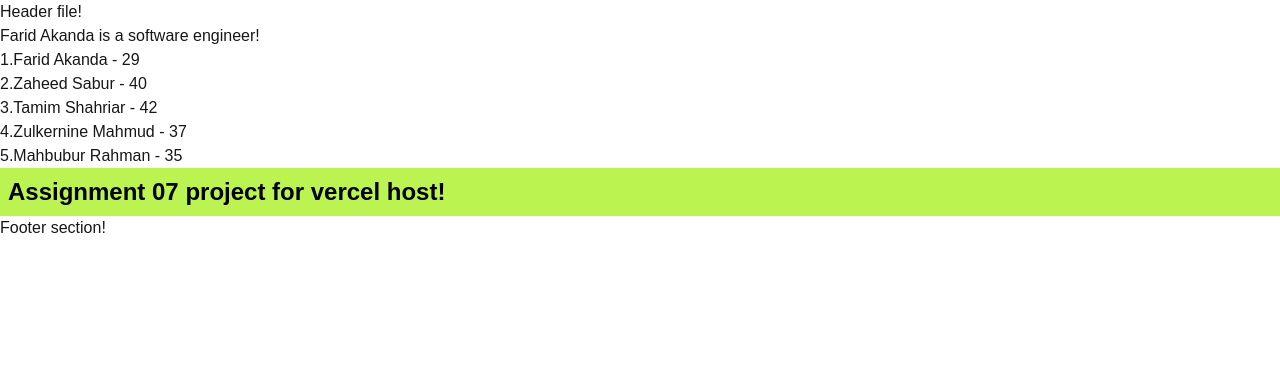
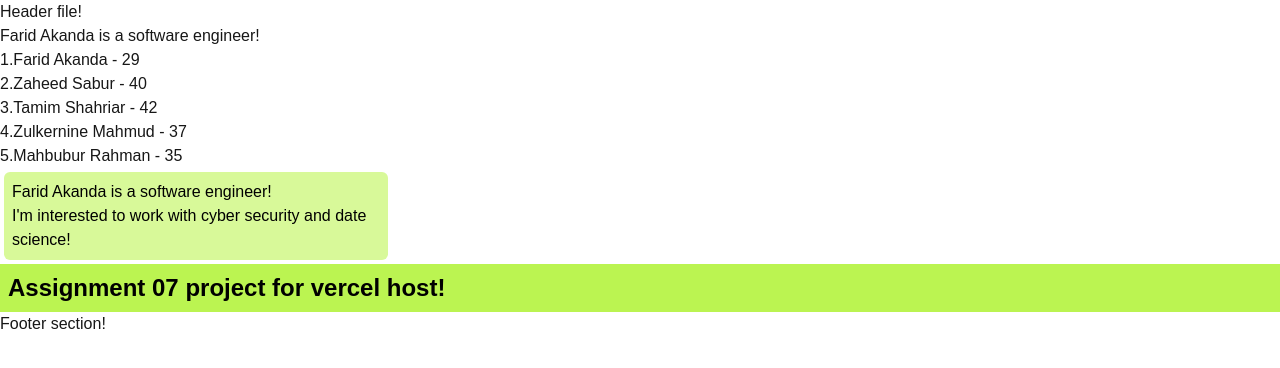
Before and after one commit to faridhakanda/assignment_07, a Next.js app: page / in a window 1280 px wide. Shown: the top 368 px of the page. Built offline with nearby package versions, Linux system fonts and the light colour scheme.

Commit message:
now updated header file

```diff
--- a/src/components/header.tsx
+++ b/src/components/header.tsx
@@ -10,7 +10,12 @@ const Header = () => {
             <h2>{faridName} is a software engineer!</h2>
             {names.map((Name) => <div key={Name.id}>
                 <h2>{Name.id}.{Name.name} - {Name.age}</h2>
+
             </div>)}
+            <div className='bg-lime-200  text-black p-2  m-1 w-96 rounded-md'>
+                <h2>Farid Akanda is a software engineer!</h2>
+                <p>I'm interested to work with cyber security and date science!</p>
+            </div>
         </div>
     );
 };
```
